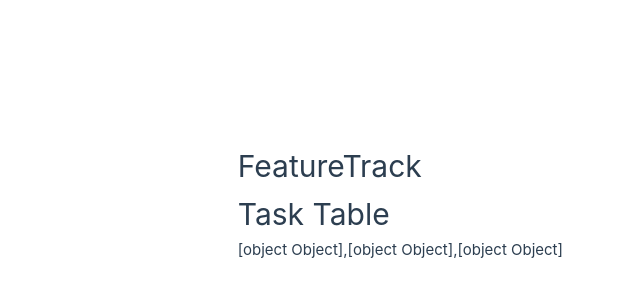
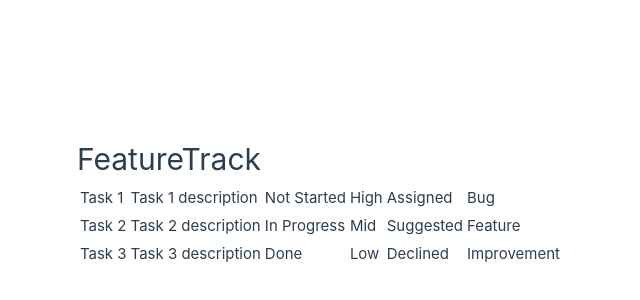
Before and after one commit to nbur4556/featuretrack, a Vue app: page / in a window 1280 px wide. Shown: the part 198-498 px from the top of the page, without its empty margins (77-717 px from the left). Built offline with nearby package versions, Linux system fonts and the light colour scheme.

Commit message:
display data in a table format

```diff
--- a/src/components/TaskTable.vue
+++ b/src/components/TaskTable.vue
@@ -1,13 +1,15 @@
 <script setup lang="ts">
 import { defineProps } from 'vue'
 import type { Task } from '../types/Task.ts'
+import TaskTableRow from './TaskTableRow.vue'
 
-const props = defineProps<{ tasks: Array<Task> }>()
-const stringifiedData = props.tasks.toString();
-console.log(stringifiedData);
+const { tasks } = defineProps<{ tasks: Array<Task> }>()
 </script>
 
 <template>
-  <h1>Task Table</h1>
-  <p>{{stringifiedData}}</p>
+  <table>
+    <TaskTableRow v-bind:task="tasks[0]" />
+    <TaskTableRow v-bind:task="tasks[1]" />
+    <TaskTableRow v-bind:task="tasks[2]" />
+  </table>
 </template>
--- /dev/null
+++ b/src/components/TaskTableRow.vue
@@ -0,0 +1,17 @@
+<script setup lang="ts">
+import { defineProps } from 'vue'
+import type { Task } from '../types/Task.ts'
+
+const { task } = defineProps<{ task: Task }>()
+</script>
+
+<template>
+  <tr>
+    <td>{{ task.name }}</td>
+    <td>{{ task.description }}</td>
+    <td>{{ task.status }}</td>
+    <td>{{ task.priority }}</td>
+    <td>{{ task.approval }}</td>
+    <td>{{ task.type }}</td>
+  </tr>
+</template>
--- a/src/data/sampleTasks.json
+++ b/src/data/sampleTasks.json
@@ -12,7 +12,7 @@
   {
     "name": "Task 2",
     "description": "Task 2 description",
-        "status": "Not Started",
+    "status": "In Progress",
     "priority": "Mid",
     "approval": "Suggested",
     "type": "Feature",
@@ -22,7 +22,7 @@
   {
     "name": "Task 3",
     "description": "Task 3 description",
-        "status": "Not Started",
+    "status": "Done",
     "priority": "Low",
     "approval": "Declined",
     "type": "Improvement",
--- a/src/views/HomeView.vue
+++ b/src/views/HomeView.vue
@@ -1,9 +1,9 @@
 <script setup lang="ts">
 import TaskTable from '../components/TaskTable.vue'
-import sampleData from '../data/sampleTasks.json';
+import sampleData from '../data/sampleTasks.json'
 import type { Task } from '../types/Task.ts'
 
-const tasks: Array<Task> = sampleData;
+const tasks: Array<Task> = sampleData as Array<Task>
 </script>
 
 <template>
```
Lines whose indentation alone changed are shown as unchanged.
